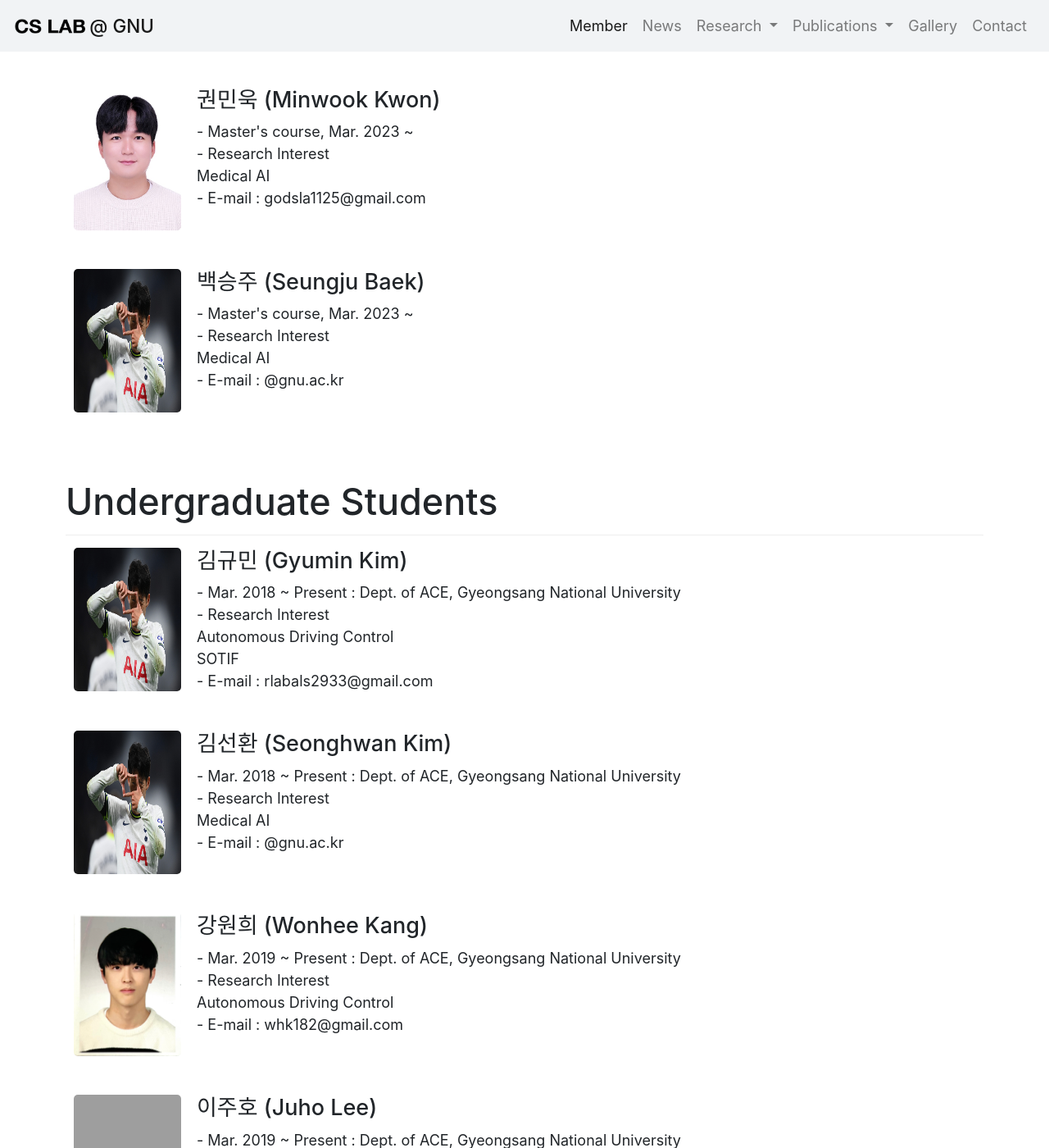
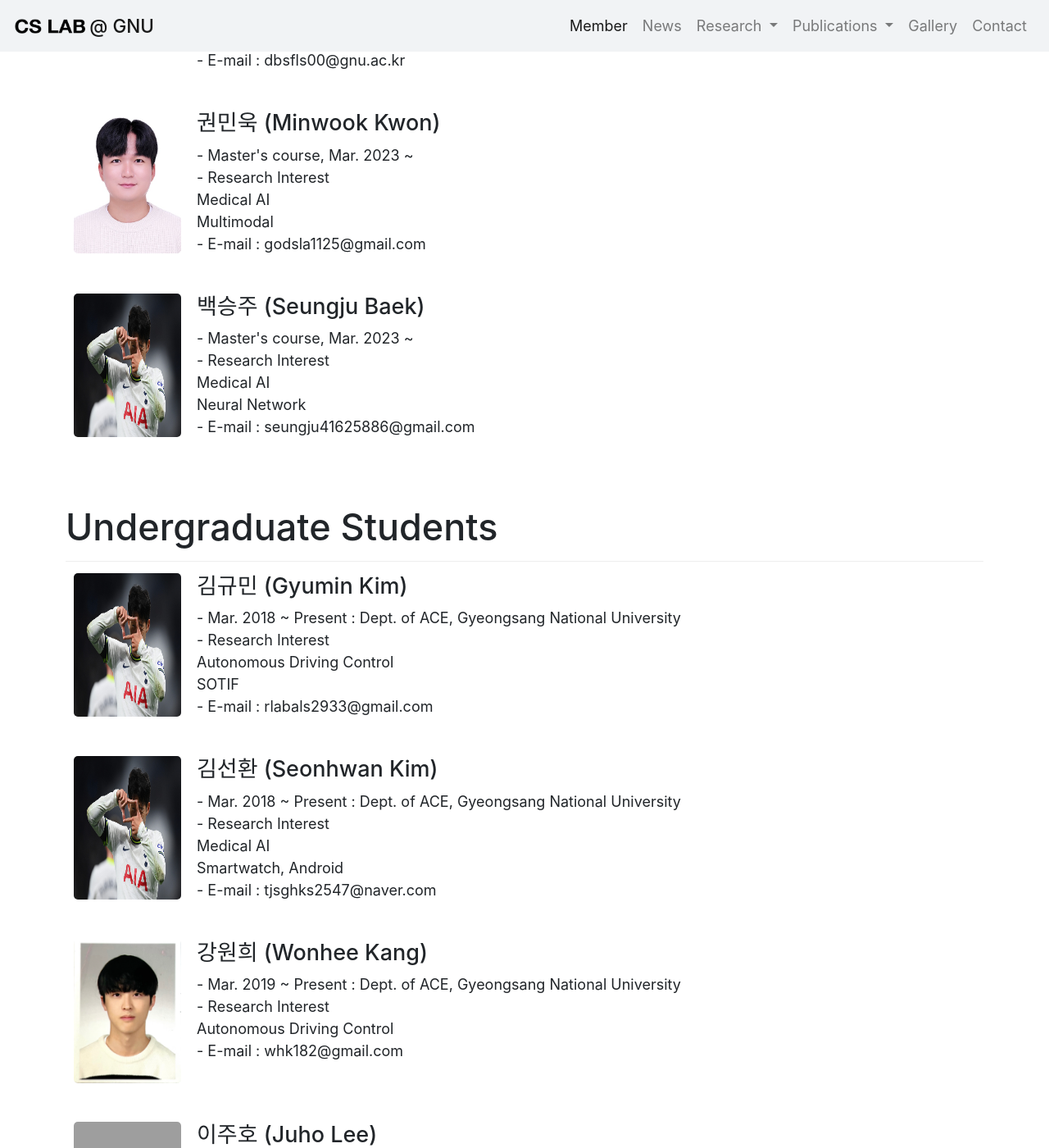
Before and after one commit to LEEJUH0/LEEJUH0.github.io, a Jekyll site: the page built from member/members.html, in a window 1280 px wide and 1400 px high, scrolled down 1401 px. Shown: the whole window at 82% size. Built offline with Jekyll 4.4.1, drawn with Linux system fonts in a browser that asks for light colours; some web fonts are replaced; grey boxes are pictures that could not be loaded.

Commit message:
Update members.html

```diff
--- a/member/members.html
+++ b/member/members.html
@@ -66,7 +66,7 @@ permalink: /member/members/
 
 	<table>
 		<tr valign="top">
-			<td width="150px"><img align="left" width="150px" height="175px" src="/member_image/hyerinyoon.png" />
+			<td width="150px"><img align="left" width="150px" height="175px" src="/member_image/hyerinyoon.jpg" />
 			</td>
 			<td>
 				<ul>
@@ -76,6 +76,10 @@ permalink: /member/members/
 					- Research Interest
 					<br>
 					Medical AI
+					<br>
+					Anomaly detection
+					<br>
+					Deep Learning
 					<br>
 					- E-mail : dbsfls00@gnu.ac.kr
 				</ul>
@@ -96,6 +100,8 @@ permalink: /member/members/
 					<br>
 					Medical AI
 					<br>
+					Multimodal
+					<br>
 					- E-mail : godsla1125@gmail.com
 				</ul>
 			</td>
@@ -115,7 +121,9 @@ permalink: /member/members/
 					<br>
 					Medical AI
 					<br>
-					- E-mail : @gnu.ac.kr
+					Neural Network
+					<br>
+					- E-mail : seungju41625886@gmail.com
 				</ul>
 			</td>
 		</tr>
@@ -150,14 +158,16 @@ permalink: /member/members/
 			</td>
 			<td>
 				<ul>
-					<h4>김선환 (Seonghwan Kim)</h4>
+					<h4>김선환 (Seonhwan Kim)</h4>
 					- Mar. 2018 ~ Present : Dept. of ACE, Gyeongsang National University
 					<br>
 					- Research Interest
 					<br>
 					Medical AI
 					<br>
-					- E-mail : @gnu.ac.kr
+					Smartwatch, Android
+					<br>
+					- E-mail : tjsghks2547@naver.com
 				</ul>
 			</td>
 		</tr>
```
